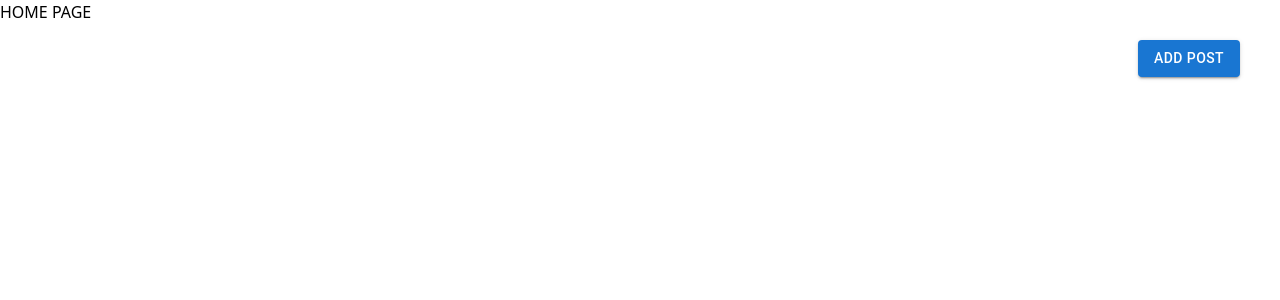
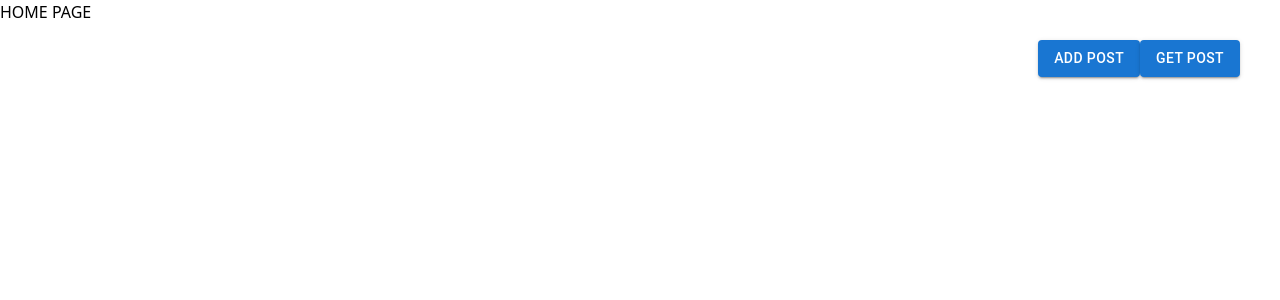
Before and after one commit to ixaker/siteMachines, a Next.js app: page / in a window 1280 px wide. Shown: the top 300 px of the page. Built offline with nearby package versions, Linux system fonts and the light colour scheme; no server answers; the database is empty.

Commit message:
Add fetchData function to retrieve data from API and implement GET POST button

```diff
--- a/src/app/page.tsx
+++ b/src/app/page.tsx
@@ -1,11 +1,7 @@
 "use client";
-
-import { fetchData } from "@/store/slice/dataSlice";
-import { AppDispatch } from "@/store/store";
 import { Box, Button, Modal, styled, TextField } from "@mui/material";
-import { useEffect, useState } from "react";
+import { useState } from "react";
 import CloudUploadIcon from "@mui/icons-material/CloudUpload";
-import { useDispatch } from "react-redux";
 import SendIcon from "@mui/icons-material/Send";
 
 export default function Home() {
@@ -36,6 +32,28 @@ export default function Home() {
     width: 1,
   });
 
+  const fetchData = async () => {
+    try {
+      const response = await fetch("https://site.qpart.com.ua/storage.php", {
+        method: "GET",
+        headers: {
+          "Content-Type": "application/json",
+        },
+      });
+
+      if (!response.ok) {
+        // Handle error
+        console.error("Failed to fetch data");
+      } else {
+        const result = await response.json();
+        console.log("Data fetched successfully", result);
+        // Update your state with the fetched data
+      }
+    } catch (error) {
+      console.error("Error fetching data:", error);
+    }
+  };
+
   const sendData = async () => {
     const response = await fetch("https://site.qpart.com.ua/storage.php", {
       method: "POST",
@@ -57,11 +75,6 @@ export default function Home() {
       console.log("Data sent successfully", result);
     }
   };
-  const dispatch = useDispatch<AppDispatch>();
-
-  useEffect(() => {
-    dispatch(fetchData());
-  }, [dispatch]);
 
   return (
     <div>
@@ -69,6 +82,10 @@ export default function Home() {
       <div className="absolute top-10 right-10">
         <Button onClick={handleOpen} variant="contained">
           Add Post
+        </Button>
+
+        <Button onClick={fetchData} variant="contained">
+          GET POST
         </Button>
       </div>
 
```
